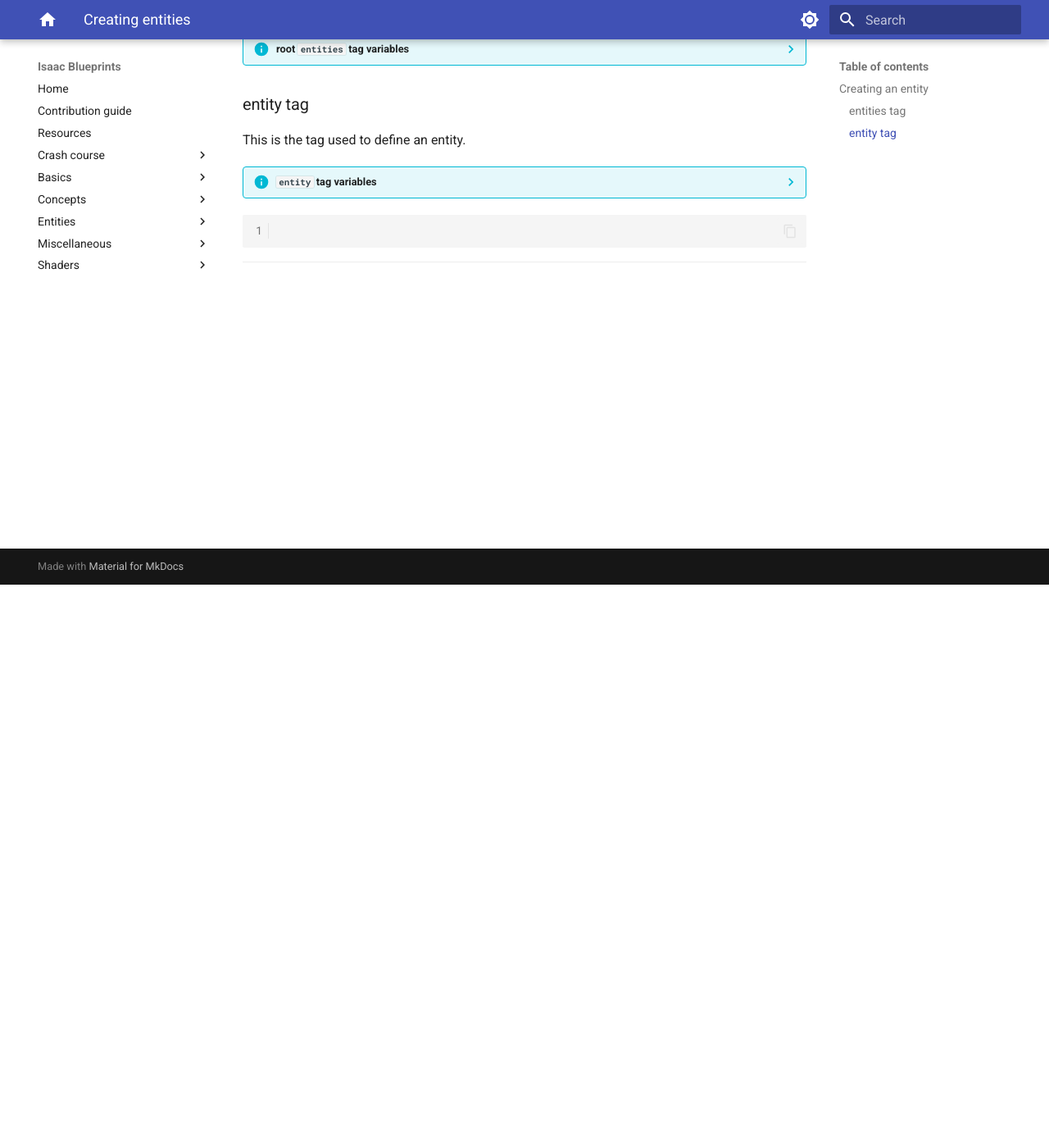
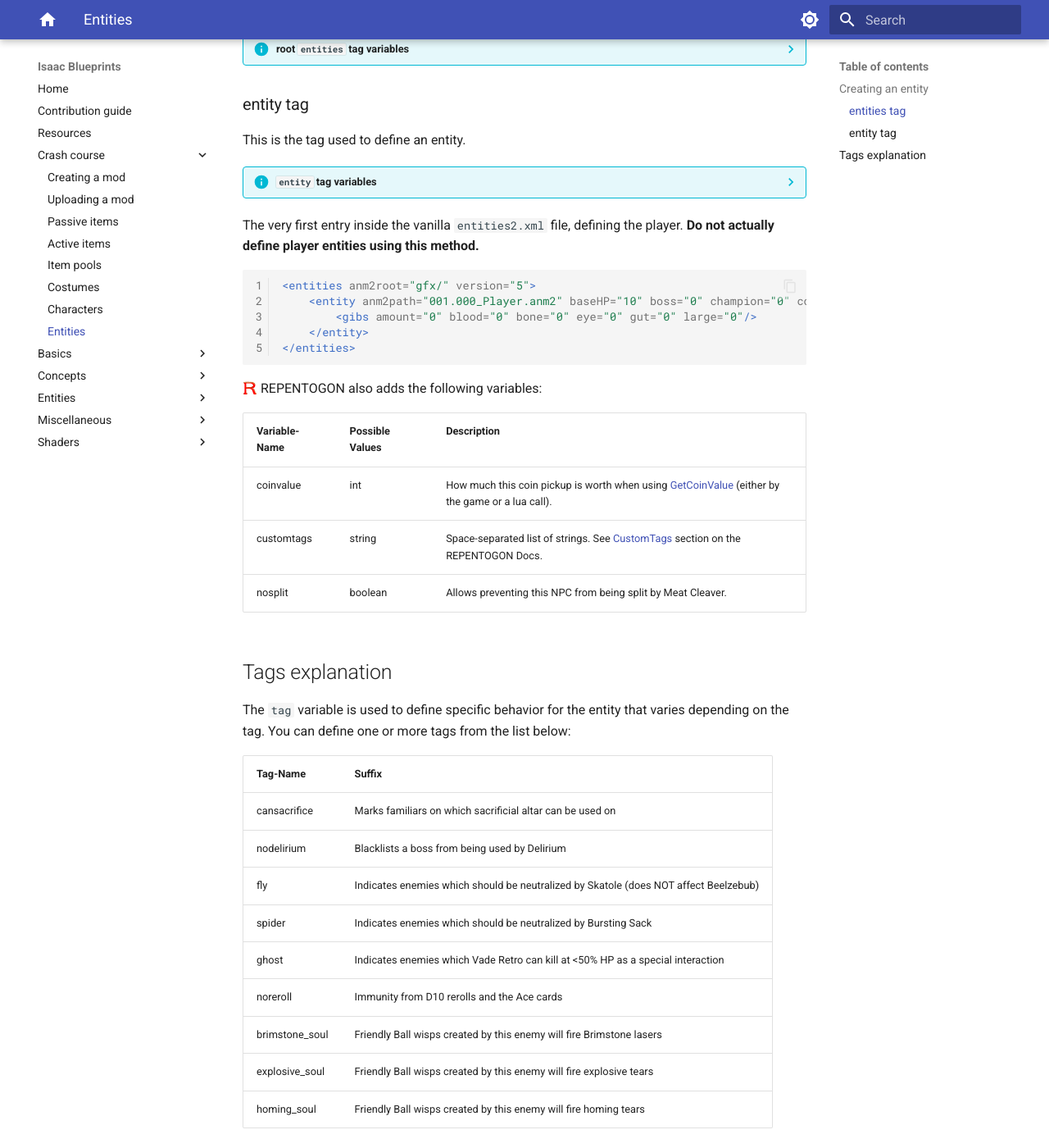
Before and after one commit to catinsurance/IsaacBlueprints, an MkDocs documentation site: the page built from docs/tutorials/crash_course/entities.md, in a window 1280 px wide and 1400 px high, scrolled down 687 px. Shown: the whole window at 82% size. Built offline with MkDocs 1.6.1 and Material for MkDocs 9.7.7, drawn with Linux system fonts in a browser that asks for light colours; comment, search, counter and statistics services are not loaded.

Commit message:
Finish work on entities/entity tag. Add section on RGON tags and tag variable.

````diff
--- a/docs/hidden/crash_course_toc.md
+++ b/docs/hidden/crash_course_toc.md
@@ -14,7 +14,7 @@
     5. [Adding to item pools.](../tutorials/crash_course/item_pools.md)
     6. [Making costumes.](../tutorials/crash_course/costumes.md)
     7. [Making a new character.](../tutorials/crash_course/character.md)
-    8. Creating entities.
+    8. [Creating entities](../tutorials/crash_course/entities.md).
         1. Creating effects.
         2. Creating enemies.
         3. Creating a familiar.
--- a/docs/tutorials/crash_course/creating_entities.md
+++ b/docs/tutorials/crash_course/entities.md
@@ -35,39 +35,74 @@
 This is the tag used to define an entity.
 
 ???- info "`entity` tag variables"
+	???+ note
+		The majority of variables, for most intensive purposes, are optional. The vanilla `entities2.xml` file contains more than necessary for every entry.
+
+		- `name` and `id` are fully required.
+		- `variant` `anm2path`, `friction`, and `shadowSize` are recommended to be treated as required for all entities.
+		- `collisionRadius`, `collisionMass`, and `numGridCollisionPoints` should be included for entities with collision.
 	| Variable-Name | Possible Values | Description |
 	|:--|:--|:--|
-	| name | str ||
+	| name | str | Name of the entity. |
 	| id | int | Type of the entity. Max Value: `4095` |
 	| variant | int | Variant of the entity. The maximum value is `4095`. If you leave this blank, then the game will automatically chose the next available number. However, the first available number is commonly `0`, so this is not recommended. |
 	| subtype | int | SubType of the entity. The maximum value is `255`. (The reason for this is that the hash map generator of the .stb format expects a specific bit-depth.) |
 	| anm2path | string | Path to the `.anm2` file, relative to the given anm2root. Example: `001.000_Player.anm2` |
 	| baseHP | int | Base number of hit points the entity starts with. Usually only relevant for enemies, but can be used on other entities. |
-	| boss | int | Entity is a boss. Possible values: ['0', '1']. |
+	| boss | int | Entity is a boss. Possible values: [`0`, `1`]. |
 	| bossID | int | The unique boss ID associated with the entity, used for other things such as entries inside `bosspools.xml`. Custom entities cannot take advantage of this. |
-	| champion | int | Allow champion variants of this entity. Possible values: ['0', '1']. |
+	| champion | int | Allow champion variants of this entity. Possible values: [`0`, `1`]. |
 	| collisionDamage | float | Amount of damage an entity will take when colliding with this entity. |
 	| collisionMass | float | The weight of the entity to determine how far it is pushed when another entity collides against it. The higher the number, the heavier they are. |
 	| collisionRadius | float | Radius of the collision circle. This value is used for both entity <--> entity and entity <--> grid collisions. This changes the `Entity.Size` field. |
 	| collisionRadiusXMulti | float | Multiplier for the X direction of the collision circle. This can be used to grant an entity an elliptical hitbox. |
 	| collisionRadiusYMulti | float | Multiplier for the Y direction of the collision circle. This can be used to grant an entity an elliptical hitbox. |
-	| collisionInterval | int | Number of game ticks till the next collision should be evaluated. Default = 1. |
+	| collisionInterval | int | Number of game ticks till the next collision should be evaluated. Default = `1`. |
 	| numGridCollisionPoints | int | Number of points along the edge of the collision circle, which are used to detect collisions with grid entities. |
-	| friction | float | "Slippyness" of the entity. Default = 1. Lower values make them slide more, similar as they would standing on ice. Higher values make them slide less. A value of 0 makes them unable to move. |
+	| friction | float | "Slippyness" of the entity. Default = `1`. Lower values make them slide more, similar as they would standing on ice. Higher values make them slide less. A value of `0` makes them unable to move. |
 	| shadowSize | float | The size of the shadow underneath the entity. |
 	| stageHP | int | A multiplier for how much additional health the enemy gains with each stage. Read [here](https://bindingofisaacrebirth.wiki.gg/wiki/Stage_HP) for more information. |
-	| tags | string | Possible values: ['nodelirium', 'spider', 'explosive_soul', 'cansacrifice', 'ghost', 'brimstone_soul', 'homing_soul', 'fly', 'noreroll']<br>See Chapter below for in depth explanations of the tags. |
-	| gridCollision | string | possible values: ['nopits', 'ground', 'none', 'walls', 'floor'] |
+	| tags | string | Possible values: ['nodelirium', 'spider', 'explosive_soul', 'cansacrifice', 'ghost', 'brimstone_soul', 'homing_soul', 'fly', 'noreroll'].<br>See Chapter below for in depth explanations of the tags. |
+	| gridCollision | string | Possible values: ['nopits', 'ground', 'none', 'walls', 'floor']. |
 	| portrait | int | Used for enemies in conjunction with the entities `deathanm2` tag to determine what portrait to show on [Isaac's Last Will](https://bindingofisaacrebirth.wiki.gg/wiki/Isaac%27s_Last_Will). The number correlates to the frame in the anm2 file, starting from `0`. |
 	| hasFloorAlts | bool | If set to `true`, floor specific sprites should be used for this entity if they exist. See the chapter below for more informations |
-	| reroll | bool ||
-	| shutdoors | bool | Determines whether this entity will prevent doors from staying closed. Only used for enemies. Default = `true` |
-	| shieldStrength | int | Entity takes less damage relative to Isaac's DPS, known primarily as "armor". The higher the number, the less damage is taken. Default = `0`. See [this page](https://bindingofisaacrebirth.wiki.gg/wiki/Damage_Scaling) for more information on the mechanic/|
+	| reroll | bool | Sets whether or not this entity can be rerolled. Used for enemies. |
+	| shutdoors | bool | Determines whether this entity will prevent doors from staying closed. Only used for enemies. Default = `true`. |
+	| shieldStrength | int | Entity takes less damage relative to Isaac's DPS, known primarily as "armor". The higher the number, the less damage is taken. Default = `0`.<br>See [this page](https://bindingofisaacrebirth.wiki.gg/wiki/Damage_Scaling) for more information on the mechanic. |
 	| gibAmount | int | The amount of gibs the entity will drop upon death. Suggestion default is `5`. |
-	| gibFlags | string | used Values: ['poop'] |
+	| gibFlags | string | Used values: ['poop']. |
 	| bestiaryAnim | string | The animation to play when viewing this entity in the [Bestiary](https://bindingofisaacrebirth.wiki.gg/wiki/Bestiary_(Repentance)). |
 	| bestiaryOverlay | string | The animation to play when viewing this entity in the Bestiary. |
 
+The very first entry inside the vanilla `entities2.xml` file, defining the player. **Do not actually define player entities using this method.**
 ```XML
+<entities anm2root="gfx/" version="5">
+	<entity anm2path="001.000_Player.anm2" baseHP="10" boss="0" champion="0" collisionDamage="0" collisionMass="5" collisionRadius="10" friction="1" id="1" name="Player" numGridCollisionPoints="40" shadowSize="16" stageHP="0" variant="0">
+        <gibs amount="0" blood="0" bone="0" eye="0" gut="0" large="0"/>
+    </entity>
+</entities>
+```
 
-```
+:modding-repentogon: REPENTOGON also adds the following variables:
+
+| Variable-Name | Possible Values | Description |
+|:--|:--|:--|
+| coinvalue | int | How much this coin pickup is worth when using [GetCoinValue](wofsauge.github.io/IsaacDocs/rep/EntityPickup.html#getcoinvalue) (either by the game or a lua call). |
+| customtags | string | Space-separated list of strings. See [CustomTags](https://repentogon.com/xml/entities.html#customtags) section on the REPENTOGON Docs. |
+| nosplit | boolean | Allows preventing this NPC from being split by Meat Cleaver. |
+
+## Tags explanation
+
+The `tag` variable is used to define specific behavior for the entity that varies depending on the tag. You can define one or more tags from the list below:
+
+| Tag-Name | Suffix |
+|:--|:--|
+|cansacrifice| Marks familiars on which sacrificial altar can be used on|
+|nodelirium| Blacklists a boss from being used by Delirium|
+|fly|Indicates enemies which should be neutralized by Skatole (does NOT affect Beelzebub)|
+|spider|Indicates enemies which should be neutralized by Bursting Sack|
+|ghost|Indicates enemies which Vade Retro can kill at <50% HP as a special interaction|
+|noreroll| Immunity from D10 rerolls and the Ace cards|
+|brimstone_soul| Friendly Ball wisps created by this enemy will fire Brimstone lasers|
+|explosive_soul| Friendly Ball wisps created by this enemy will fire explosive tears|
+|homing_soul| Friendly Ball wisps created by this enemy will fire homing tears|
````
Also changed, not shown: docs/navigation.md (+1 -0 lines).
